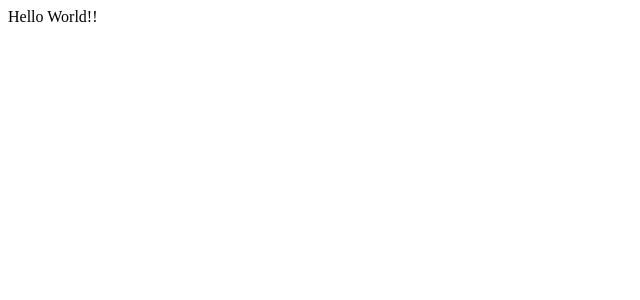
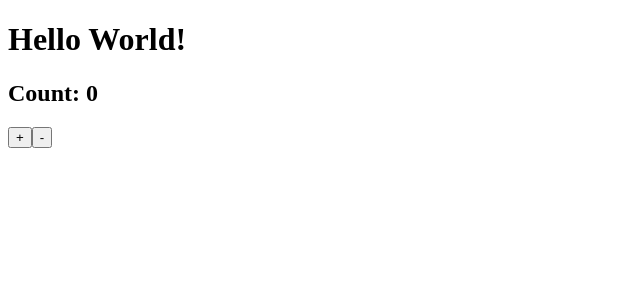
Before and after one commit to haneefmhmmd/React-Boiler-With-JS, a React app: page / in a window 1280 px wide. Shown: the top 300 px of the page, without its empty margins (0-640 px from the left). Built offline with nearby package versions, Linux system fonts and the light colour scheme.

Commit message:
added support for proposed js features

```diff
--- a/package.json
+++ b/package.json
@@ -22,6 +22,7 @@
   "devDependencies": {
     "@babel/cli": "^7.18.9",
     "@babel/core": "^7.18.9",
+    "@babel/plugin-proposal-class-properties": "^7.18.6",
     "@babel/preset-env": "^7.18.9",
     "@babel/preset-react": "^7.18.6",
     "babel-loader": "^8.2.5",
--- a/src/App.js
+++ b/src/App.js
@@ -1,5 +1,20 @@
-import React from "react";
+import React from 'react'
 
-export default function App(){
-    return (<div>Hello World!!</div>);
+class App extends React.Component {
+  state = {
+    count: 0
+  }
+
+  render() {
+    return (
+      <div>
+        <h1>Hello World!</h1>
+        <h2>Count: {this.state.count}</h2>
+        <button onClick={() => this.setState(state => ({count: state.count + 1}))}>+</button>
+        <button onClick={() => this.setState(state => ({count: state.count - 1}))}>-</button>
+      </div>
+    )
+  }
 }
+
+export default App
--- a/webpack.config.base.js
+++ b/webpack.config.base.js
@@ -15,6 +15,7 @@
                 exclude: /node_modules/,
                 options: {
                     presets: ["@babel/preset-env","@babel/preset-react"],
+                    plugins: ['@babel/plugin-proposal-class-properties']
                 }
             }
         ]
```
